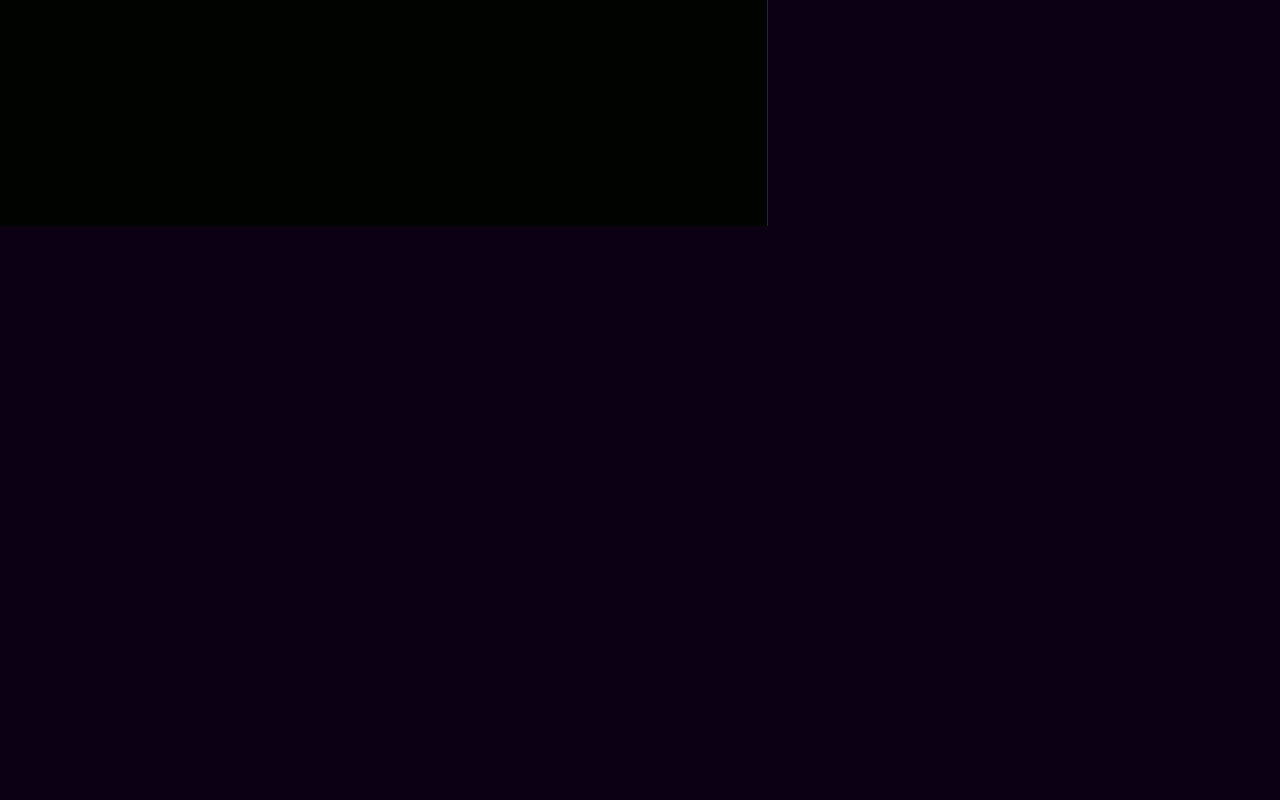
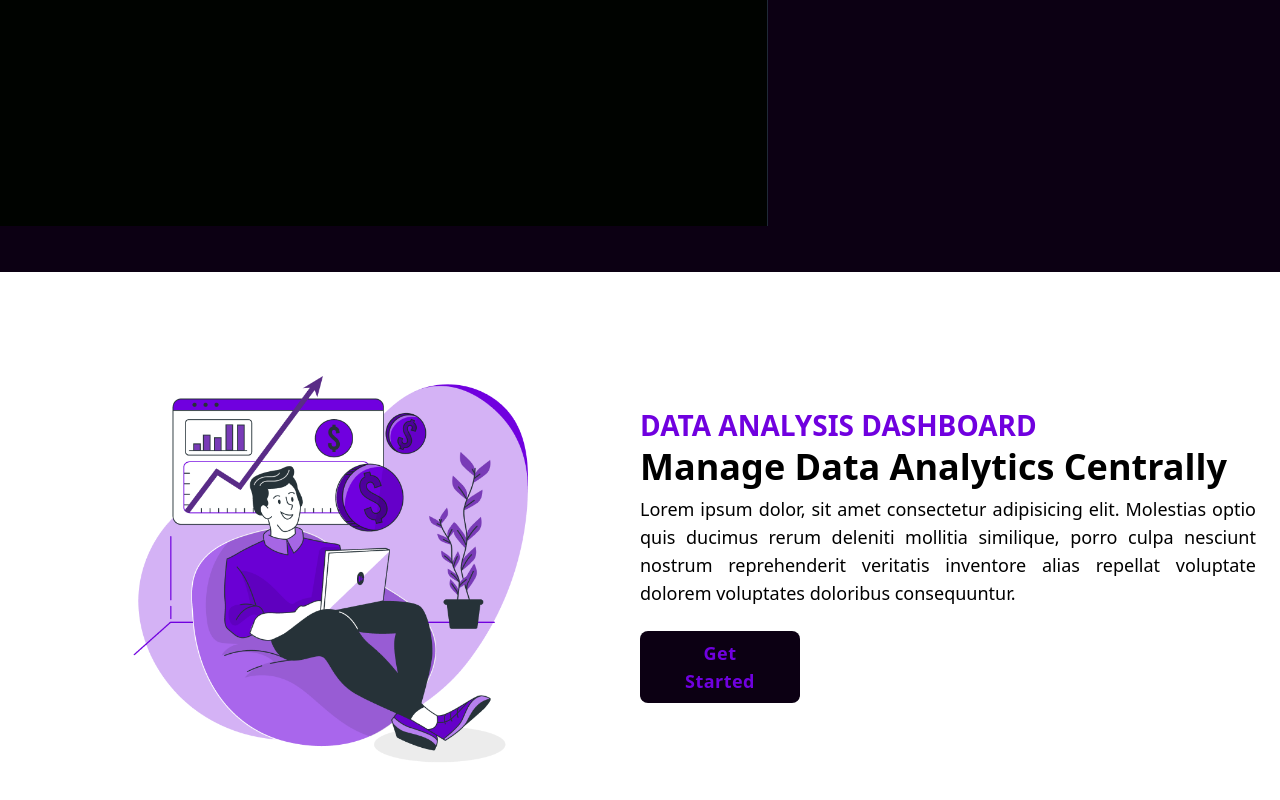
Before and after one commit to Chaurasiya7/landing_page, a React (Create React App) app: page / in a window 1280 px wide. Shown: the part 574-1374 px from the top of the page. Before the commit the page ends 836 px from the top, so only its background shows below. Built offline with nearby package versions, Linux system fonts and the light colour scheme.

Commit message:
second page done

```diff
--- a/src/App.js
+++ b/src/App.js
@@ -1,11 +1,13 @@
 import React from 'react'
 import Navbar from './components/Navbar'
 import Home from './components/Home'
+import Company from './components/Company'
 function App(){
   return(
     <>
     <Navbar/>
     <Home/>
+    <Company/>
     </>
   )
 }
--- /dev/null
+++ b/src/components/Company.jsx
@@ -0,0 +1,28 @@
+import React from "react";
+import Company_1 from "../assets/company_1.png";
+
+function Company() {
+  return (
+    // py-16 px-4
+    <div className="bg-white w-full py-12 px-6">
+      <div className="max-w-[1240px] mx-auto grid md:grid-cols-2 ">
+        <img src={Company_1} alt="/" className="mx-auto my-4 md:h-[450px]" />
+        <div className="flex flex-col justify-center  ">
+          <p className="uppercase  text-[#7000df] font-bold md:text-[28px] text-lg mx-auto py-2 md:mx-0">
+            Data Analysis Dashboard
+          </p>
+          <h1 className="text-xl sm:text-xl md:text-4xl font-bold mx-auto md:mx-0 ">Manage Data Analytics Centrally</h1>
+          <p className="text-justify py-2 md:text-lg text-sm">
+            Lorem ipsum dolor, sit amet consectetur adipisicing elit. Molestias
+            optio quis ducimus rerum deleniti mollitia similique, porro culpa
+            nesciunt nostrum reprehenderit veritatis inventore alias repellat
+            voluptate dolorem voluptates doloribus consequuntur.
+          </p>
+          <button className="bg-[#0c0013] py-2 rounded-lg px-7 tracking-wide font-bold text-lg  text-[#7000df] w-[160px]  my-4 mx-auto md:mx-0" >Get Started</button>
+        </div>
+      </div>
+    </div>
+  );
+}
+
+export default Company;
--- a/src/components/Home.jsx
+++ b/src/components/Home.jsx
@@ -5,7 +5,7 @@ function Home() {
   return (
     <div className="text-white">
       {/* max-w-[800px] w-full */}
-      <div className="  mt-[-60px] flex flex-col justify-center items-center text-center h-screen">
+      <div className="  mt-[-50px] flex flex-col justify-center items-center text-center h-screen">
         <p className="text-[#7000df] font-bold md:text-xl ">
           GROWING WITH DATA ANALYTICS
         </p>
```
Also changed, not shown: src/assets/company_1.png (added).
